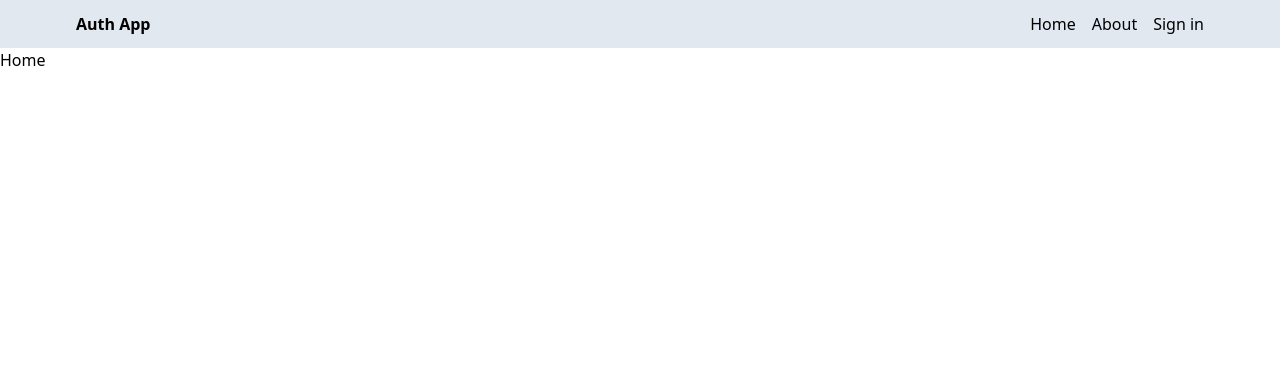
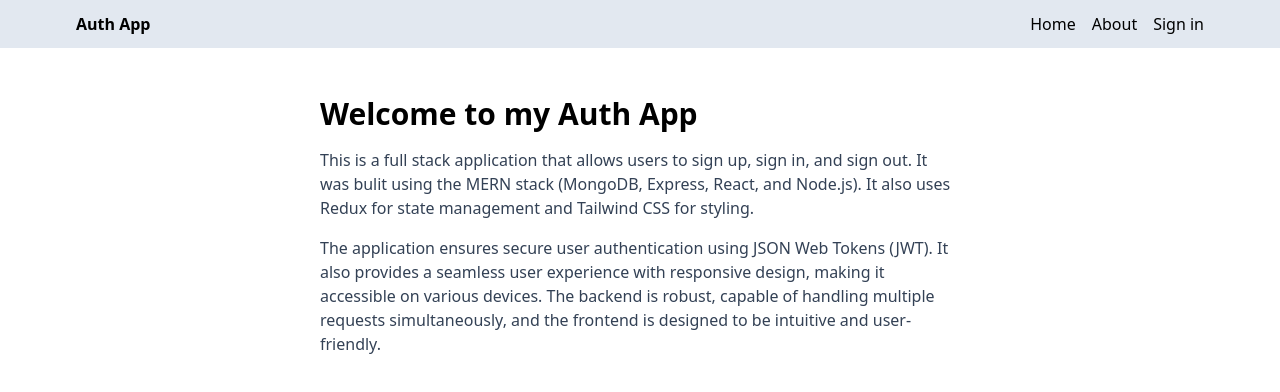
Before and after one commit to antonioirg03/AuthProject, a React (Vite) app in the folder client/: page / in a window 1280 px wide. Shown: the top 392 px of the page. Built offline with nearby package versions, Linux system fonts and the light colour scheme; no server answers.

Commit message:
about and home pages completed

```diff
--- a/client/src/pages/About.jsx
+++ b/client/src/pages/About.jsx
@@ -1,7 +1,24 @@
 import React from "react";
 
 const About = () => {
-  return <div>About</div>;
+  return (
+    <div className='px-4 py-12 max-w-2xl mx-auto'>
+      <h1 className='text-3xl font-bold mb-4 text-slate->800'>About</h1>
+      <p className='mb-4 text-slate-700'>
+        This is a full stack application that allows users to sign up, sign in,
+        and sign out. It was bulit using the MERN stack (MongoDB, Express,
+        React, and Node.js). It also uses Redux for state management and
+        Tailwind CSS for styling.
+      </p>
+      <p className='mb-4 text-slate-700'>
+        The application ensures secure user authentication using JSON Web Tokens
+        (JWT). It also provides a seamless user experience with responsive
+        design, making it accessible on various devices. The backend is robust,
+        capable of handling multiple requests simultaneously, and the frontend
+        is designed to be intuitive and user-friendly.
+      </p>
+    </div>
+  );
 };
 
 export default About;
--- a/client/src/pages/Home.jsx
+++ b/client/src/pages/Home.jsx
@@ -1,7 +1,26 @@
 import React from "react";
 
 const Home = () => {
-  return <div>Home</div>;
+  return (
+    <div className='px-4 py-12 max-w-2xl mx-auto'>
+      <h1 className='text-3xl font-bold mb-4 text-slate->800'>
+        Welcome to my Auth App
+      </h1>
+      <p className='mb-4 text-slate-700'>
+        This is a full stack application that allows users to sign up, sign in,
+        and sign out. It was bulit using the MERN stack (MongoDB, Express,
+        React, and Node.js). It also uses Redux for state management and
+        Tailwind CSS for styling.
+      </p>
+      <p className='mb-4 text-slate-700'>
+        The application ensures secure user authentication using JSON Web Tokens
+        (JWT). It also provides a seamless user experience with responsive
+        design, making it accessible on various devices. The backend is robust,
+        capable of handling multiple requests simultaneously, and the frontend
+        is designed to be intuitive and user-friendly.
+      </p>
+    </div>
+  );
 };
 
 export default Home;
```
